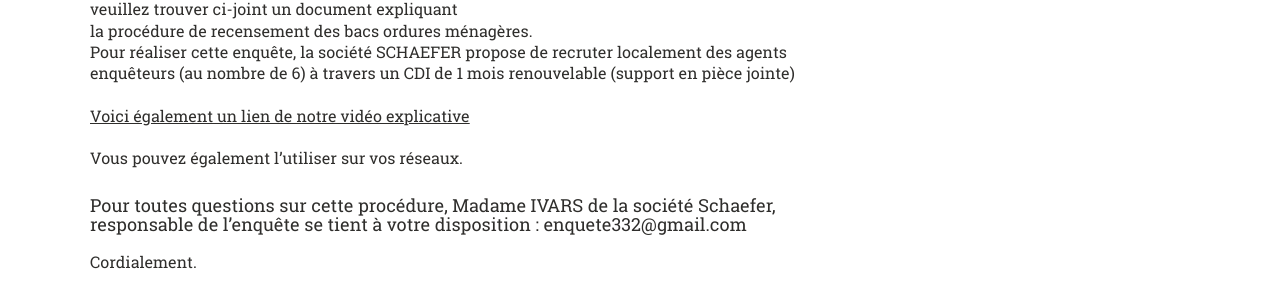
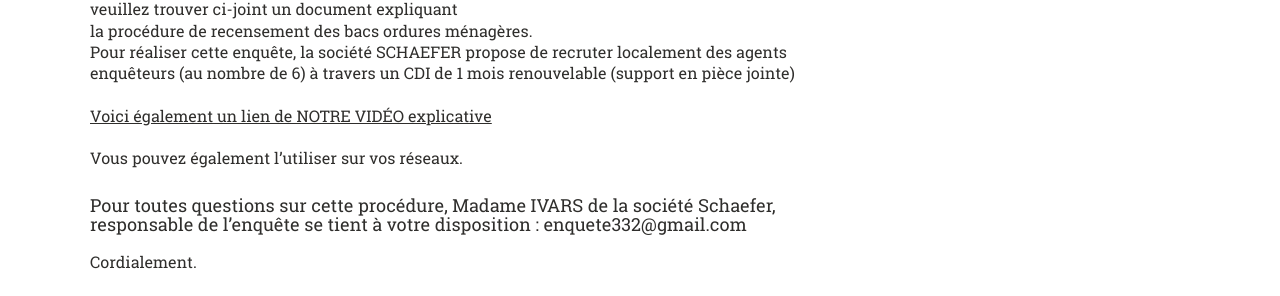
Before and after one commit to Flaux-Village/flaux-village.github.io, a Jekyll site: the page built from _actualites/bacs.md, in a window 1280 px wide and 900 px high, scrolled down 922 px. Shown: the part 155-451 px from the top of the window. Built offline with Jekyll 4.4.1, drawn with Linux system fonts in a browser that asks for light colours.

Commit message:
Update bacs.md

```diff
--- a/_actualites/bacs.md
+++ b/_actualites/bacs.md
@@ -38,7 +38,7 @@
 veuillez trouver ci-joint un document expliquant la procédure de recensement des bacs ordures ménagères.<br>
 Pour réaliser cette enquête, la société SCHAEFER propose de recruter localement des agents enquêteurs (au nombre de 6) à travers un CDI de 1 mois renouvelable (support en pièce jointe)
 
- [Voici également un lien de notre vidéo explicative](https://youtu.be/T_JZjFn1GwQ)
+ [Voici également un lien de NOTRE VIDÉO explicative](https://youtu.be/T_JZjFn1GwQ)
 
 Vous pouvez également l’utiliser sur vos réseaux.<br>
 
```
